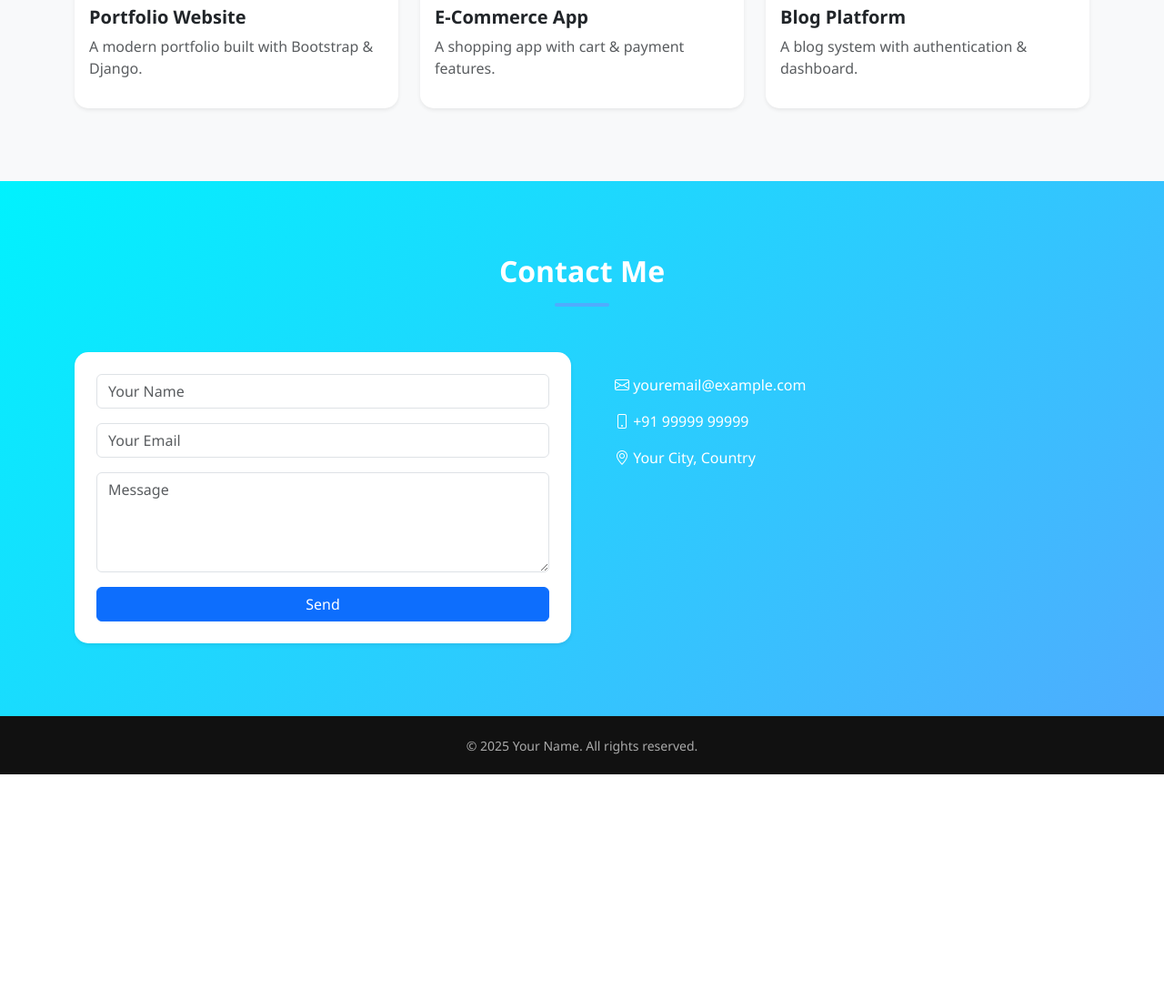
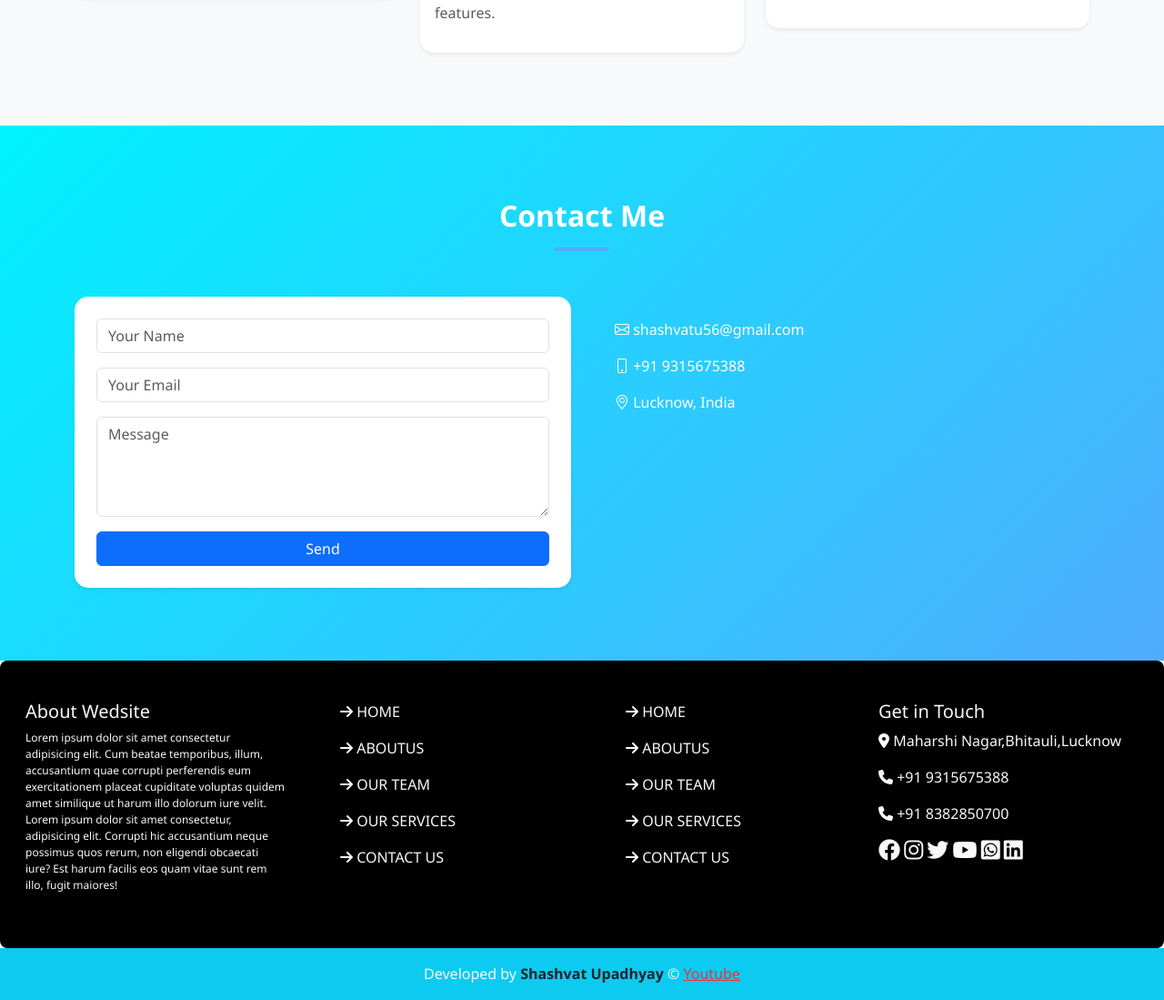
Before and after one commit to ShashvatUpadhyay/Post, a Django app: page / in a window 1280 px wide. Shown: the part 2222-3321 px from the top of the page at 91% size. Before the commit the page ends 3073 px from the top, so only its background shows below. Run offline with Django 5.2, Linux system fonts and the light colour scheme; some libraries are stand-ins or nearby versions.

Commit message:
add home page

```diff
--- a/fstack/templates/home.html
+++ b/fstack/templates/home.html
@@ -6,6 +6,8 @@
   <meta name="viewport" content="width=device-width, initial-scale=1">
   <title>Portfolio — Your Name</title>
   <!-- Bootstrap -->
+   <link href="https://cdn.jsdelivr.net/npm/bootstrap@5.3.8/dist/css/bootstrap.min.css" rel="stylesheet">
+    <link rel="stylesheet" href="https://cdnjs.cloudflare.com/ajax/libs/font-awesome/6.4.2/css/all.min.css">
   <link href="https://cdn.jsdelivr.net/npm/bootstrap@5.3.2/dist/css/bootstrap.min.css" rel="stylesheet">
   <!-- Icons -->
   <link href="https://cdn.jsdelivr.net/npm/bootstrap-icons/font/bootstrap-icons.css" rel="stylesheet">
@@ -17,7 +19,7 @@
     /* Hero */
     .hero {
       min-height: 100vh;
-      background: linear-gradient(135deg, #00f2fe, #4facfe);
+      background: linear-gradient(135deg, #703b06, #4facfe);
       display: flex;
       align-items: center;
       color: white;
@@ -73,6 +75,7 @@
       background: #111;
       color: #aaa;
       padding: 20px 0;
+
     }
   </style>
 </head>
@@ -81,7 +84,7 @@
 <!-- Navbar -->
 <nav class="navbar navbar-expand-lg navbar-dark bg-dark fixed-top shadow-sm">
   <div class="container">
-    <a class="navbar-brand fw-bold" href="#home">YourName</a>
+    <a class="navbar-brand fw-bold" href="#home">Shashvat Upadhyay</a>
     <button class="navbar-toggler" data-bs-toggle="collapse" data-bs-target="#nav"><span class="navbar-toggler-icon"></span></button>
     <div class="collapse navbar-collapse" id="nav">
       <ul class="navbar-nav ms-auto">
@@ -97,8 +100,8 @@
 <!-- Hero -->
 <section id="home" class="hero">
   <div class="container" data-aos="fade-up">
-    <img src="{% static 'images/profile.jpg' %}" class="rounded-circle mb-4" width="160" height="160" alt="Profile">
-    <h1 class="fw-bold">Hi, I'm <span class="text-warning">Your Name</span></h1>
+    <img src="media\photos\{571B3217-A277-4A84-AD0E-E6E87058BBAB}.png" class="rounded-circle mb-4" width="160" height="160" alt="Profile">
+    <h1 class="fw-bold">Hi, I'm <span class="text-warning">Shashvat Upadhyay</span></h1>
     <p class="lead">B.Tech Student · Web Developer · Tech Explorer</p>
     <div class="d-flex justify-content-center gap-3 mt-4">
       <a href="#projects" class="btn btn-light fw-semibold"><i class="bi bi-folder"></i> My Work</a>
@@ -127,14 +130,14 @@
         </p>
       </div>
       <div class="col-lg-6 text-center">
-        <img src="{% static 'images/about.jpg' %}" class="img-fluid rounded shadow-lg" alt="About">
+        <img src="media\photos\{9EBDE82C-F21D-4D11-8719-B0DBC3E8B3EB}.png"width="200" height="300" class="img-fluid rounded shadow-lg" alt="About">
       </div>
     </div>
   </div>
 </section>
 
 <!-- Skills -->
-<section id="skills" style="background: linear-gradient(135deg, #4facfe, #00f2fe); color: white;">
+<section id="skills" style="background: linear-gradient(135deg, #4facfe, #703b06); color: white;">
   <div class="container" data-aos="fade-up">
     <h2 class="section-title text-white">Skills</h2>
     <div class="row g-4 text-center">
@@ -168,25 +171,32 @@
     <h2 class="section-title">Projects</h2>
     <div class="row g-4">
       <div class="col-md-4">
+               <a href="{% url 'tweet_list' %}" class="text-decoration-none text-dark">
+          <div class="card p-3 shadow-sm">
+            <img src="media\photos\img.png" class="card-img-top rounded" alt="Project 1">
+            <h5 class="fw-bold mt-3">Post app</h5>
+            <p class="text-muted">A modern portfolio built with Bootstrap & Django.</p>
+          </div>
+        </a>
+
+      </div>
+          <div class="col-md-4">
+         <a href="#" class="text-decoration-none text-dark">
         <div class="card p-3 shadow-sm">
-          <img src="{% static 'images/project1.jpg' %}" class="card-img-top rounded" alt="Project 1">
-          <h5 class="fw-bold mt-3">Portfolio Website</h5>
-          <p class="text-muted">A modern portfolio built with Bootstrap & Django.</p>
-        </div>
-      </div>
-      <div class="col-md-4">
-        <div class="card p-3 shadow-sm">
-          <img src="{% static 'images/project2.jpg' %}" class="card-img-top rounded" alt="Project 2">
+          <img src="media\photos\download (1).jpeg" class="card-img-top rounded" alt="Project 2">
           <h5 class="fw-bold mt-3">E-Commerce App</h5>
           <p class="text-muted">A shopping app with cart & payment features.</p>
         </div>
+        </a>
       </div>
       <div class="col-md-4">
+         <a href="#" class="text-decoration-none text-dark">
         <div class="card p-3 shadow-sm">
-          <img src="{% static 'images/project3.jpg' %}" class="card-img-top rounded" alt="Project 3">
+          <img src="media\photos\images (3).jpeg" class="card-img-top rounded" alt="Project 3">
           <h5 class="fw-bold mt-3">Blog Platform</h5>
           <p class="text-muted">A blog system with authentication & dashboard.</p>
         </div>
+          </a>
       </div>
     </div>
   </div>
@@ -207,9 +217,9 @@
       </div>
       <div class="col-lg-6">
         <div class="p-4">
-          <p><i class="bi bi-envelope"></i> youremail@example.com</p>
-          <p><i class="bi bi-phone"></i> +91 99999 99999</p>
-          <p><i class="bi bi-geo-alt"></i> Your City, Country</p>
+          <p><i class="bi bi-envelope"></i> shashvatu56@gmail.com</p>
+          <p><i class="bi bi-phone"></i> +91 9315675388</p>
+          <p><i class="bi bi-geo-alt"></i> Lucknow, India</p>
         </div>
       </div>
     </div>
@@ -217,11 +227,50 @@
 </section>
 
 <!-- Footer -->
-<footer class="text-center">
-  <small>© <span id="year"></span> Your Name. All rights reserved.</small>
-</footer>
 
+ <footer class="bg-black rounded-3 w-100" ">
+        <div class="row p-4">
+            <div class="col-sm-3 text-light ps-3">
+                <h5>About Wedsite</h5>
+                <p style="font-size: 12px;">Lorem ipsum dolor sit amet consectetur adipisicing elit. Cum beatae
+                    temporibus, illum, accusantium quae corrupti perferendis eum exercitationem placeat cupiditate voluptas
+                    quidem amet similique ut harum illo dolorum iure velit.
+                  Lorem ipsum dolor sit amet consectetur, adipisicing elit. Corrupti hic accusantium neque possimus quos rerum, non eligendi obcaecati iure? Est harum facilis eos quam vitae sunt rem illo, fugit maiores!</p>
+            </div>
+            <div class="col-sm-3 text-light ps-5">
+                <p><i class="fa-solid fa-arrow-right"></i> HOME</p>
+                <p><i class="fa-solid fa-arrow-right"></i> ABOUTUS</p>
+                <p><i class="fa-solid fa-arrow-right"></i> OUR TEAM</p>
+                <p><i class="fa-solid fa-arrow-right"></i> OUR SERVICES</p>
+                <p><i class="fa-solid fa-arrow-right"></i> CONTACT US</p>
+            </div>
+            <div class="col-sm-3 text-light ps-5">
+                <p><i class="fa-solid fa-arrow-right"></i> HOME</p>
+                <p><i class="fa-solid fa-arrow-right"></i> ABOUTUS</p>
+                <p><i class="fa-solid fa-arrow-right"></i> OUR TEAM</p>
+                <p><i class="fa-solid fa-arrow-right"></i> OUR SERVICES</p>
+                <p><i class="fa-solid fa-arrow-right"></i> CONTACT US</p>
+            </div>
+            <div class="col-sm-3 text-light">
+                <h5>Get in Touch</h5>
+                <p><i class="fa-solid fa-location-dot"></i> Maharshi Nagar,Bhitauli,Lucknow</p>
+                <p><i class="fa-solid fa-phone"></i> +91 9315675388</p>
+                <p><i class="fa-solid fa-phone"></i> +91 8382850700</p>
+                <i class="fa-brands fa-facebook fs-4"></i>
+                <i class="fa-brands fa-instagram fs-4"></i>
+                <i class="fa-brands fa-twitter fs-4"></i>
+                <i class="fa-brands fa-youtube fs-4"></i>
+                <i class="fa-brands fa-square-whatsapp fs-4"></i>
+                <i class="fa-brands fa-linkedin fs-4"></i>
+            </div>
+        </div>
+    </footer>
+    <!-- Footer End Section -->
+    <div class="row bg-info py-3 text-light text-center w-100 m-0">
+        <span style="line-height: 25px;">Developed by <b class="text-dark">Shashvat Upadhyay</b> &copy; <a class="text-danger" href="https://www.youtube.com/" target="_blank">Youtube</a></span>
+    </div>
 <!-- Scripts -->
+ <script src="https://cdn.jsdelivr.net/npm/bootstrap@5.3.8/dist/js/bootstrap.bundle.min.js"></script>
 <script src="https://cdn.jsdelivr.net/npm/bootstrap@5.3.2/dist/js/bootstrap.bundle.min.js"></script>
 <script src="https://cdn.jsdelivr.net/npm/aos@2.3.4/dist/aos.js"></script>
 <script>
```
Also changed, not shown: fstack/templates/layout.html (+8 -2 lines), fstack/db.sqlite3, fstack/media/photos/download (1).jpeg (added), fstack/media/photos/images (3).jpeg (added), fstack/media/photos/img.png (added), fstack/media/photos/{571B3217-A277-4A84-AD0E-E6E87058BBAB}.png (added), fstack/media/photos/{9EBDE82C-F21D-4D11-8719-B0DBC3E8B3EB}.png (added).
